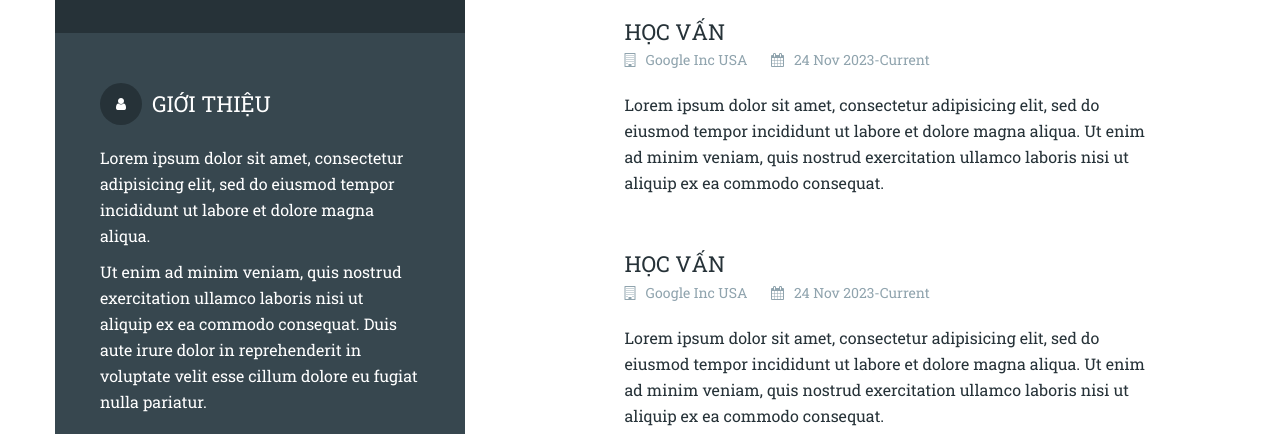
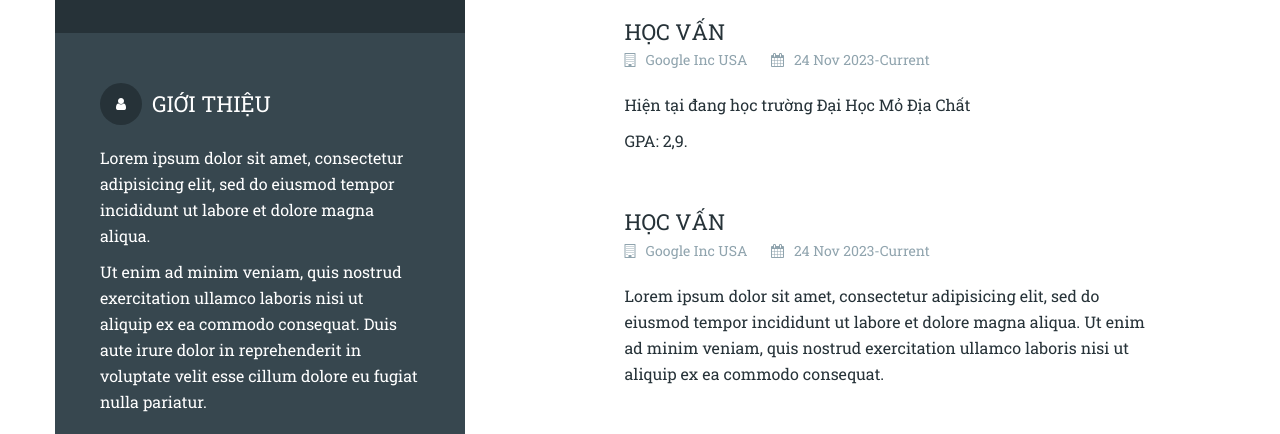
Before and after one commit to levannam1012102/levannam1012102.github.io, a plain HTML site: page index.html in a window 1280 px wide. Shown: the part 359-793 px from the top of the page. Drawn offline with Linux system fonts and the light colour scheme.

Commit message:
chỉnh học vấn

```diff
--- a/index.html
+++ b/index.html
@@ -127,7 +127,8 @@
 							<span><i class="fa fa-calendar"></i>24 Nov 2023-Current</span>
 						</div>
 						<div class="module__content">
-							<p>Lorem ipsum dolor sit amet, consectetur adipisicing elit, sed do eiusmod tempor incididunt ut labore et dolore magna aliqua. Ut enim ad minim veniam, quis nostrud exercitation ullamco laboris nisi ut aliquip ex ea commodo consequat.</p>
+							<p>Hiện tại đang học trường Đại Học Mỏ Địa Chất</p>
+							<p>GPA: 2,9.</p>
 						</div>
 					</div><!-- End .module #5 -->
 
```
